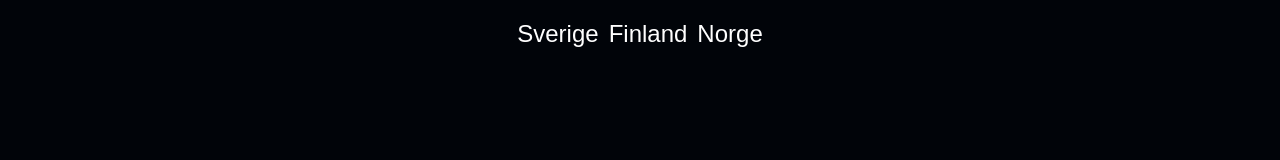
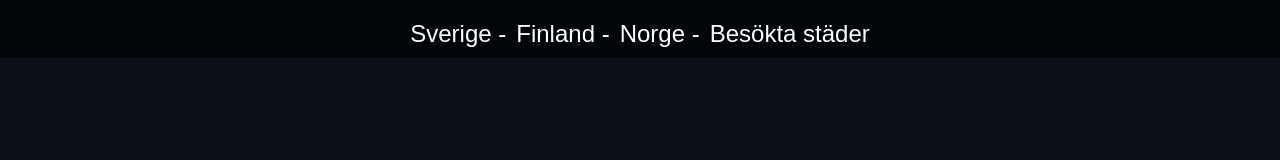
Before and after one commit to alnervik/stader-lander, a plain HTML site: page index.html in a window 1280 px wide. Drawn offline with Linux system fonts and the light colour scheme.

Commit message:
added visited cities div in the menu

```diff
--- a/script.js
+++ b/script.js
@@ -15,10 +15,13 @@ function createTopSection() {
                 console.log("country", country.countryname);
                 //Skapa en div-container för varje land
                 const countryContainer = document.createElement("div");
-                countryContainer.innerText = country.countryname;
+                countryContainer.innerText = country.countryname + " - ";
                 topSection.appendChild(countryContainer);
 
             })
+            const visitedCities = document.createElement("div");
+            visitedCities.innerText = "Besökta städer";
+            topSection.appendChild(visitedCities);
     })
 }
 createTopSection();
--- a/style.css
+++ b/style.css
@@ -15,7 +15,7 @@ body {
     min-height: 100vh;
     display: flex;
     flex-direction: column;
-    background-color: #010409;
+    background-color: #0d1117;
     color: #ffffff;
 }
 
@@ -23,7 +23,9 @@ body {
     display: flex;
     justify-content: center;
     padding-top: 20px;
+    padding-bottom: 10px;
     font-size: x-large;
     font-weight: 450;
     gap: 10px;
+    background-color: #010409;
 }
```
